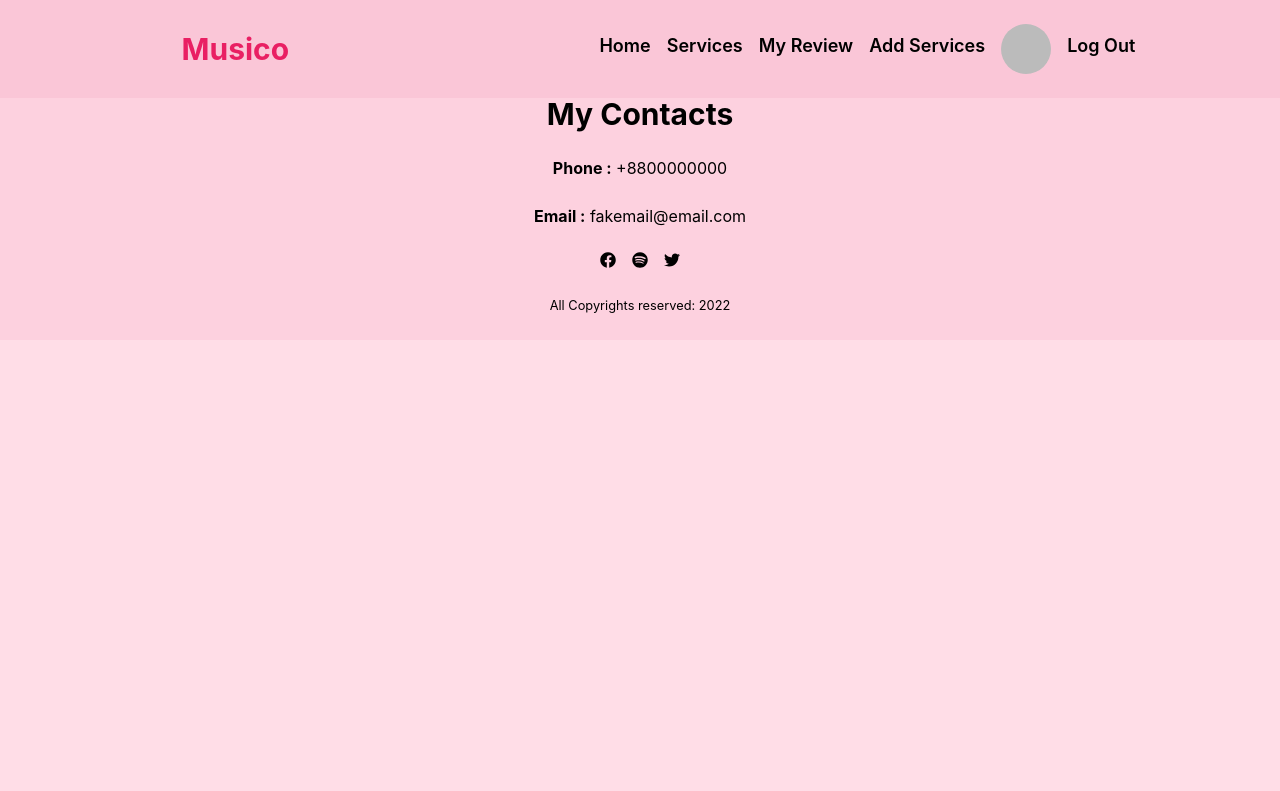
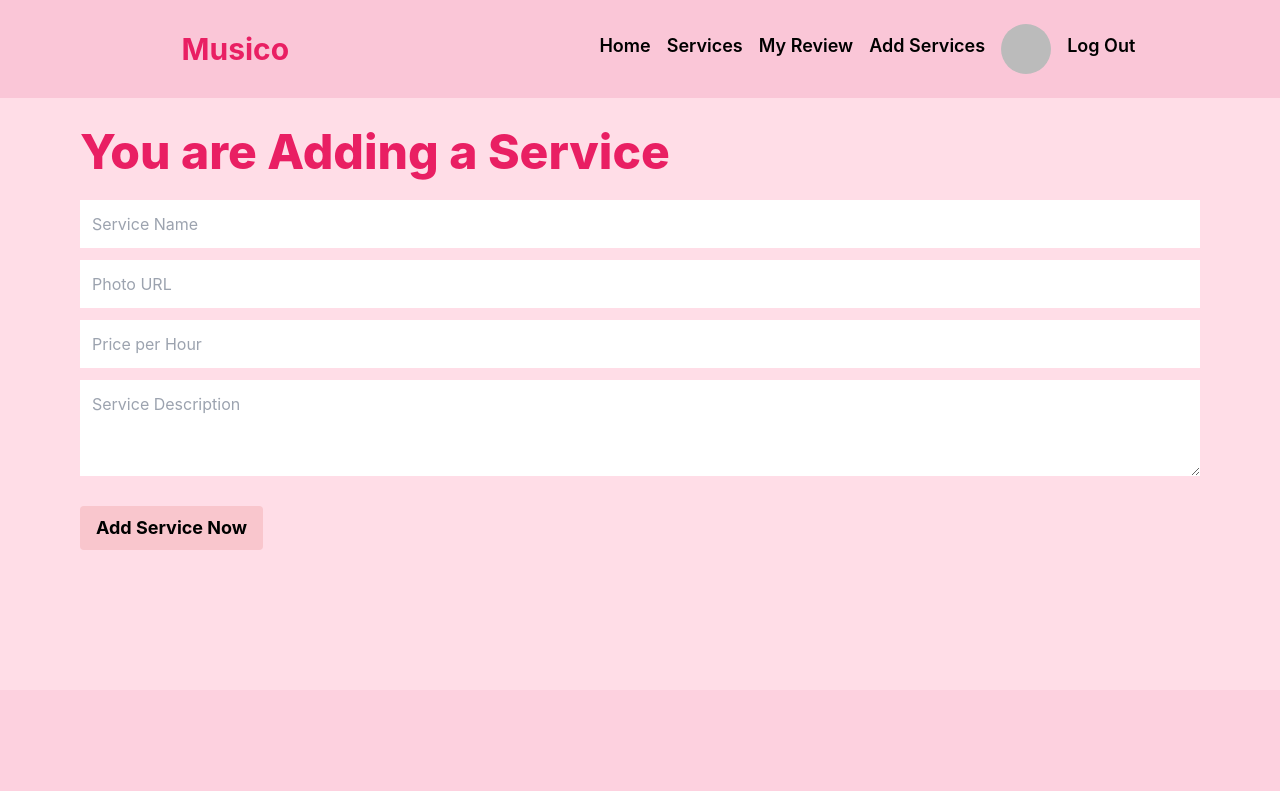
Before and after one commit to tanvir-taqi/musico, a React (Create React App) app: page /addservices in a window 1280 px wide. Shown: the top 791 px of the page. Built offline with nearby package versions, Linux system fonts and the light colour scheme; no server answers; sample sign-in values are in the browser's storage.

Commit message:
add service done

```diff
--- a/package.json
+++ b/package.json
@@ -13,6 +13,7 @@
     "react-photo-view": "^1.2.2",
     "react-router-dom": "^6.4.3",
     "react-scripts": "5.0.1",
+    "react-toastify": "^9.1.1",
     "web-vitals": "^2.1.4"
   },
   "scripts": {
--- a/src/App.css
+++ b/src/App.css
@@ -4,3 +4,7 @@
 .colored-text{
   color: rgb(233, 31, 99);
 }
+
+body{
+  min-height: 100vh;
+}
--- a/src/App.js
+++ b/src/App.js
@@ -2,6 +2,8 @@
 import { RouterProvider } from 'react-router-dom';
 import './App.css';
 import { router } from './routes/routes';
+import { ToastContainer } from 'react-toastify';
+
 
 function App() {
   return (
--- a/src/Pages/AddReview/AddReview.js
+++ b/src/Pages/AddReview/AddReview.js
@@ -63,7 +63,7 @@ const AddReview = () => {
                     <input name="email" type="text" placeholder="Your email" defaultValue={user?.email} className=" w-full p-3 " readOnly />
                 </div>
                 <textarea name="message" className="textarea textarea-bordered h-24 w-full my-3 p-3" placeholder="Your Message" required></textarea>
-                <input className='font-bold text-lg bg-[#F9C6CD] py-2 px-4 rounded my-3' type="submit" value="Add Review Now" />
+                <input className='font-bold text-lg bg-[#F9C6CD] py-2 px-4 rounded my-3 cursor-pointer' type="submit" value="Add Review Now" />
             </form>
         </div>
     );
--- a/src/Pages/AddServices/AddServices.js
+++ b/src/Pages/AddServices/AddServices.js
@@ -1,10 +1,71 @@
 import React from 'react';
+import { useNavigate } from 'react-router-dom';
+import { toast, ToastContainer } from 'react-toastify';
+import 'react-toastify/dist/ReactToastify.css';
 
 const AddServices = () => {
+
+    const navigate = useNavigate()
+
+    const handleAddService = (event)=>{
+
+        event.preventDefault();
+        const form = event.target;
+        const service = form.name.value;
+        const description = form.description.value;
+        const picture = form.photo.value;
+        const price = form.price.value;
+
+        const newService = {
+             service ,
+             description ,
+             picture ,
+             price
+        }
+
+        fetch('http://localhost:5000/services', {
+            method: 'POST',
+            headers: {
+                'content-type': 'application/json'
+            },
+            body: JSON.stringify(newService)
+        })
+            .then(res => res.json())
+            .then(data => {
+                console.log(data)
+                if(data.acknowledged){
+
+                    toast.success('Service Added Successfully', {
+                        position: "top-center",
+                        theme:'dark'
+
+                    });
+                    form.reset();
+
+
+
+                }
+            })
+            .catch(err => alert(err));
+
+
+    }
+
     return (
-        <div>
+        <div className='py-32 md:px-20'>
+            <ToastContainer></ToastContainer>
+        <form onSubmit={handleAddService}>
+            <h2 className="text-5xl mb-6 font-extrabold colored-text">You are Adding a Service</h2>
 
-        </div>
+            <div className='flex flex-col space-y-3'>
+                <input name="name" type="text" placeholder="Service Name"  className=" w-full p-3 " required/>
+                <input name="photo" type="text" placeholder="Photo URL"  className=" w-full p-3 " required/>
+                <input name="price" type="number" placeholder="Price per Hour"  className=" w-full p-3 " required/>
+            </div>
+            <textarea name="description" className="textarea textarea-bordered h-24 w-full my-3 p-3" placeholder="Service Description" required></textarea>
+            <input className='font-bold text-lg bg-[#F9C6CD] py-2 px-4 rounded my-3 cursor-pointer' type="submit" value="Add Service Now" />
+        </form>
+    </div>
     );
 };
 
--- a/src/Pages/Login/Login.js
+++ b/src/Pages/Login/Login.js
@@ -56,7 +56,7 @@ return (
                     <label htmlFor="password" className='font-bold'>Password</label>
                     <input type="password" name="password" id="password" placeholder="Password" className="p-2 w-full" />
                 </div>
-                <input type="submit" className='font-bold text-lg bg-[#F9C6CD] py-2 px-4 rounded my-3' value="Sign In" />
+                <input type="submit" className='font-bold text-lg bg-[#F9C6CD] py-2 px-4 rounded my-3 cursor-pointer' value="Sign In" />
             </form>
             <h4>New to Musico? <Link to='/signup' className='text-[rgb(233,31,99)]'>Create Account</Link></h4>
             <button onClick={()=>handleSocialLogin(googleProvider)} className='flex items center justify-center px-5 py-2 rounded-full my-5 bg-[#F9C6CD]'> <span className='mt-1 mr-4'><FaGoogle></FaGoogle></span> Sign In With Google</button>
--- a/src/Pages/MyReview/MyReview.js
+++ b/src/Pages/MyReview/MyReview.js
@@ -1,52 +1,60 @@
 import React, { useContext, useEffect, useState } from 'react';
+import { toast, ToastContainer } from 'react-toastify';
+import 'react-toastify/dist/ReactToastify.css';
 import { AuthContext } from '../../AuthContext/UserContext';
 
 import SIngleMyReview from './SIngleMyReview';
 
 const MyReview = () => {
 
-    const [myreview , setMyreview] = useState([])
-    const {user} = useContext(AuthContext)
+    const [myreview, setMyreview] = useState([])
+    const { user } = useContext(AuthContext)
 
-    const handleDelete = (id)=>{
+    const handleDelete = (id) => {
         const confirm = window.confirm('Are you sure you want to delete?')
 
-        if(confirm){
+        if (confirm) {
 
-            fetch(`http://localhost:5000/reviews/${id}`,{
+            fetch(`http://localhost:5000/reviews/${id}`, {
                 method: 'DELETE',
             })
                 .then(res => res.json())
                 .then(data => {
-                    if (data.deletedCount > 0){
-                        alert('deleted successfully');
+                    if (data.deletedCount > 0) {
+
+                        toast.success('Deleted Successfully', {
+                            position: "top-center",
+                            theme:'dark'
+
+                        });
                         const remaining = myreview.filter(mrc => mrc._id !== id);
                         setMyreview(remaining);
                     }
                 })
 
-        }else{
+        } else {
             return
         }
     }
 
-    useEffect(()=>{
+    useEffect(() => {
         fetch(`http://localhost:5000/reviews?email=${user?.email}`)
             .then(res => res.json())
             .then(data => {
 
                 setMyreview(data)
             })
-    },[user?.email])
+    }, [user?.email])
 
     return (
         <div className='py-32'>
+            <ToastContainer/>
 
             {
-                myreview.length > 0 ?  myreview.map(mr => <SIngleMyReview
+                myreview.length > 0 ? myreview.map(mr => <SIngleMyReview
                     key={mr._id}
                     myreviewSingle={mr}
-            handleDelete = {handleDelete}
+                    handleDelete={handleDelete}
 
                 ></SIngleMyReview>)
                     : <div> <h1 className="text-center text-3xl text-red-500 font-extrabold my-3">No Review Found of Yours</h1></div>
--- a/src/Pages/MyReview/SIngleMyReview.js
+++ b/src/Pages/MyReview/SIngleMyReview.js
@@ -12,7 +12,7 @@ const SIngleMyReview = ({ myreviewSingle, handleDelete }) => {
                 <h1 className="text-2xl font-bold flex items-center my-3"> <span><img className='w-16 rounded-full mx-3' src={photo} alt="" /></span> {customer}</h1>
                 <p className='text-center py-3'>{message}</p>
                 <button  className='mb-5 mt-16 w-52 flex items-center justify-center py-1 rounded-full rounded-br-lg font-semibold bg-rose-400'><span className='mx-2'>Edit Review</span> <FaEdit></FaEdit> </button>
-                <button onClick={() => handleDelete(_id)} className='mb-12 w-52 flex items-center justify-center py-1 rounded-full rounded-tl-lg font-semibold bg-rose-400'> <span className='mx-2'>Delete Review</span><FaTrash></FaTrash></button>
+                <button onClick={() => handleDelete(_id)} className='mb-12 w-52 flex items-center justify-center py-1 rounded-full rounded-tl-lg font-semibold bg-rose-400 '> <span className='mx-2'>Delete Review</span><FaTrash></FaTrash></button>
             </div>
         </div>
     );
--- a/src/Pages/SignUp/SignUp.js
+++ b/src/Pages/SignUp/SignUp.js
@@ -71,7 +71,7 @@ const SignUp = () => {
                     <input required type="password" name="confirm" id="confirm" placeholder="Confirm Password" className="p-2 w-full" />
                 </div>
                 <p className='text-red-600'>{errorMsg}</p>
-                <input type="submit" className='font-bold text-lg bg-[#F9C6CD] py-2 px-4 rounded my-3' value="Sign In" />
+                <input type="submit" className='cursor-pointer font-bold text-lg bg-[#F9C6CD] py-2 px-4 rounded my-3' value="Sign In" />
             </form>
             <h4>Already Have an Account? <Link to='/login' className='text-[rgb(233,31,99)]'>Sign In</Link></h4>
         </div>
```
Also changed, not shown: 1 other file (tests, documents, lock files or other folders). Lines whose indentation alone changed are shown as unchanged.
